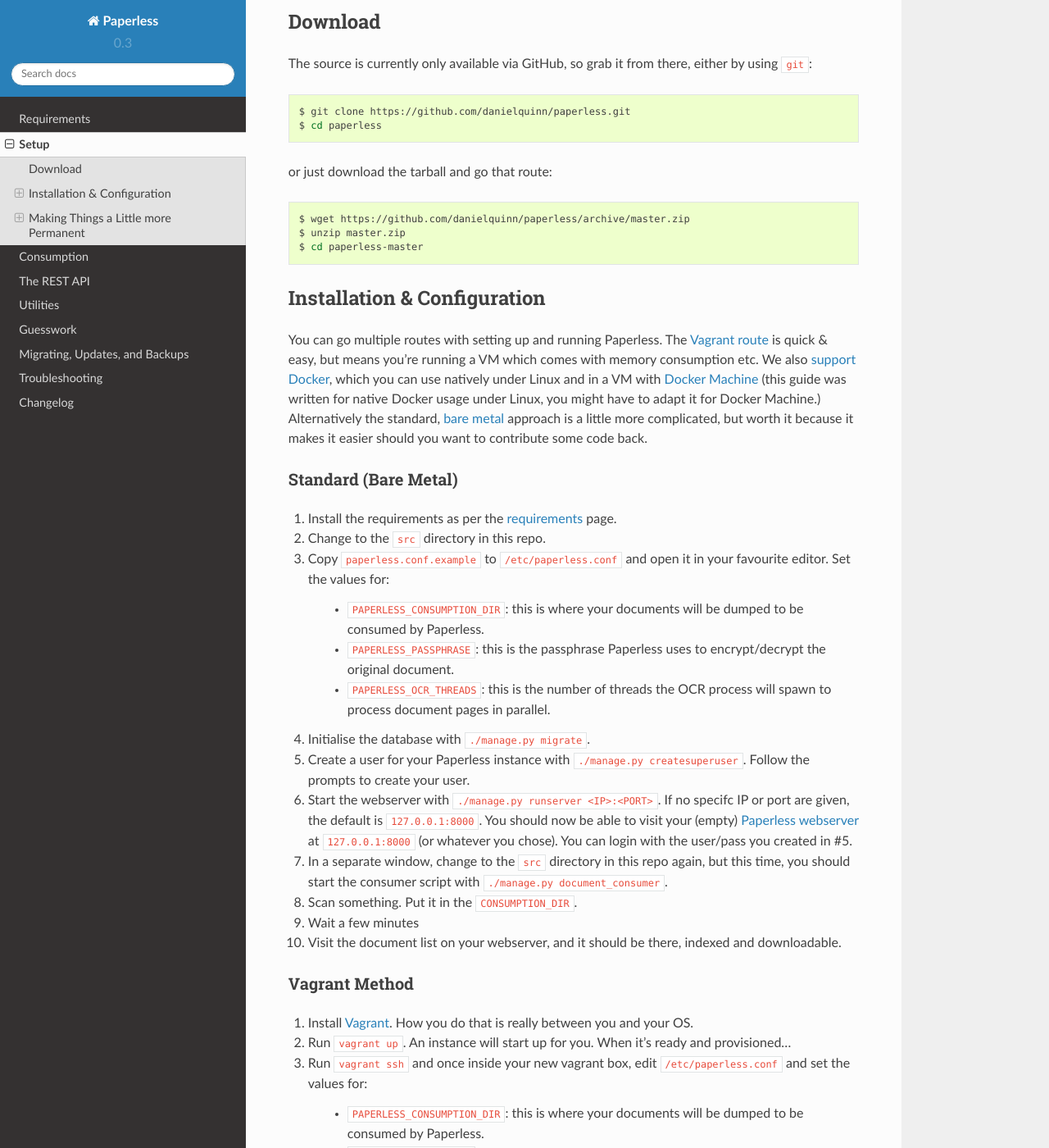
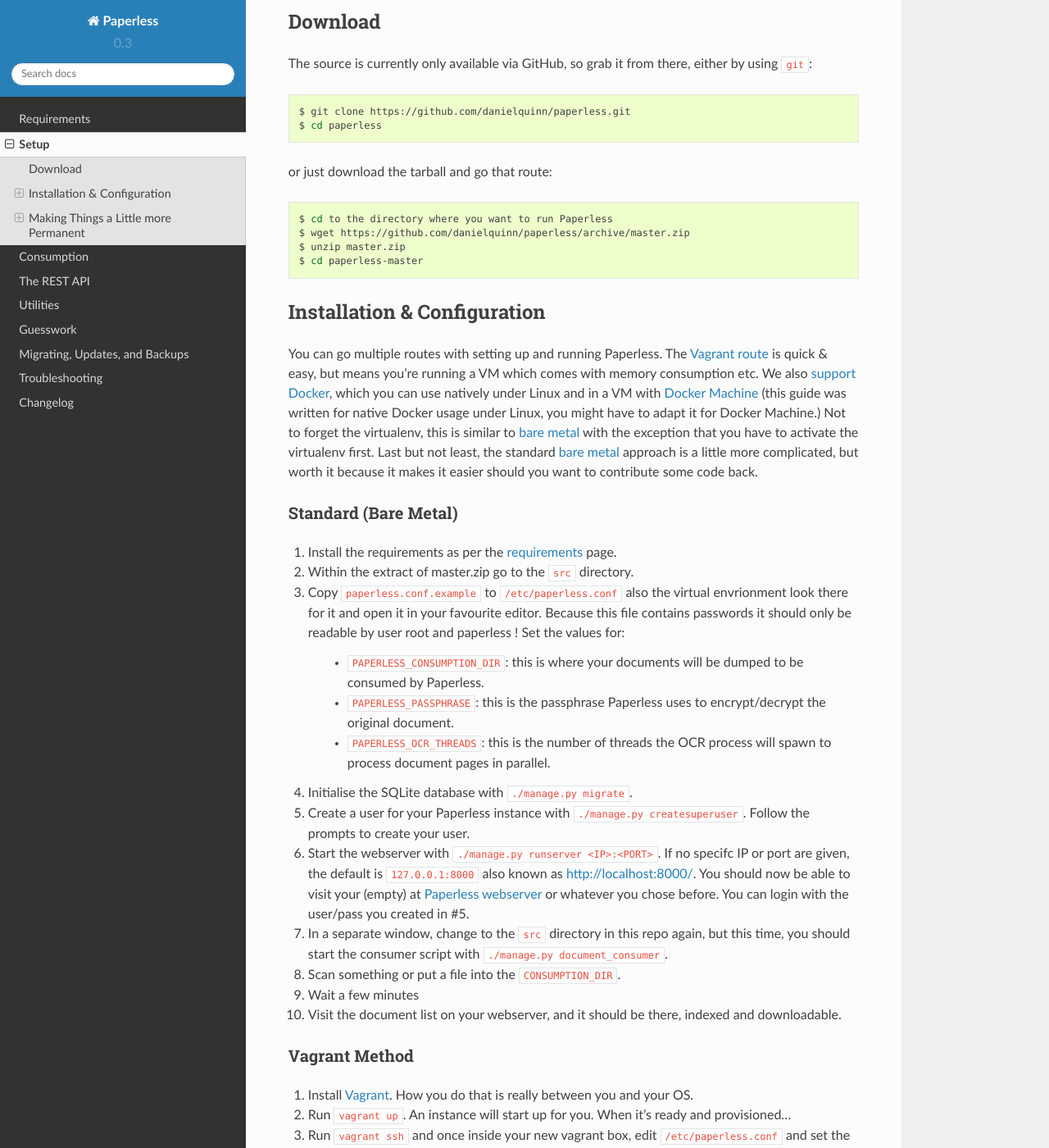
Before and after one commit to repoRangee/Large-scale, a Sphinx documentation site: the page built from docs/setup.rst, in a window 1280 px wide and 1400 px high, scrolled down 246 px. Shown: the whole window at 82% size. Built offline with Sphinx 7.4.7 and the Read the Docs theme 2.0.0, drawn with Linux system fonts in a browser that asks for light colours; formulas are drawn with MathJax 3; some of the changed text lies outside the part shown.

Commit message:
minor changes on documentation files

```diff
--- a/docs/setup.rst
+++ b/docs/setup.rst
@@ -28,6 +27,7 @@ or just download the tarball and go that route:
 
 .. code:: bash
 
+    $ cd to the directory where you want to run Paperless
     $ wget https://github.com/danielquinn/paperless/archive/master.zip
     $ unzip master.zip
     $ cd paperless-master
@@ -43,7 +43,9 @@ route`_ is quick & easy, but means you're running a VM which comes with memory
 consumption etc. We also `support Docker`_, which you can use natively under
 Linux and in a VM with `Docker Machine`_ (this guide was written for native
 Docker usage under Linux, you might have to adapt it for Docker Machine.)
-Alternatively the standard, `bare metal`_ approach is a little more
+Not to forget the virtualenv, this is similar to `bare metal`_ with the exception
+that you have to activate the virtualenv first.
+Last but not least, the standard `bare metal`_ approach is a little more
 complicated, but worth it because it makes it easier should you want to
 contribute some code back.
 
@@ -59,9 +61,11 @@ Standard (Bare Metal)
 .....................
 
 1. Install the requirements as per the :ref:`requirements <requirements>` page.
-2. Change to the ``src`` directory in this repo.
-3. Copy ``paperless.conf.example`` to ``/etc/paperless.conf`` and open it in
-   your favourite editor.  Set the values for:
+2. Within the extract of master.zip go to the ``src`` directory.
+3. Copy ``paperless.conf.example`` to ``/etc/paperless.conf`` also the virtual
+   envrionment look there for it and open it in your favourite editor.
+   Because this file contains passwords it should only be readable by user root
+   and paperless !  Set the values for:
 
     * ``PAPERLESS_CONSUMPTION_DIR``: this is where your documents will be
       dumped to be consumed by Paperless.
@@ -70,18 +74,18 @@ Standard (Bare Metal)
     * ``PAPERLESS_OCR_THREADS``: this is the number of threads the OCR process
       will spawn to process document pages in parallel.
 
-4. Initialise the database with ``./manage.py migrate``.
+4. Initialise the SQLite database with ``./manage.py migrate``.
 5. Create a user for your Paperless instance with
    ``./manage.py createsuperuser``. Follow the prompts to create your user.
 6. Start the webserver with ``./manage.py runserver <IP>:<PORT>``.
-   If no specifc IP or port are given, the default is ``127.0.0.1:8000``.
-   You should now be able to visit your (empty) `Paperless webserver`_ at
-   ``127.0.0.1:8000`` (or whatever you chose).  You can login with the
-   user/pass you created in #5.
+   If no specifc IP or port are given, the default is ``127.0.0.1:8000``
+   also known as http://localhost:8000/.
+   You should now be able to visit your (empty) at `Paperless webserver`_ or
+   whatever you chose before.  You can login with the user/pass you created in #5.
 7. In a separate window, change to the ``src`` directory in this repo again,
    but this time, you should start the consumer script with
    ``./manage.py document_consumer``.
-8. Scan something.  Put it in the ``CONSUMPTION_DIR``.
+8. Scan something or put a file into the  ``CONSUMPTION_DIR``.
 9. Wait a few minutes
 10. Visit the document list on your webserver, and it should be there, indexed
     and downloadable.
@@ -299,10 +303,11 @@ Standard (Bare Metal, Systemd)
 
 If you're running on a bare metal system that's using Systemd, you can use the
 service unit files in the ``scripts`` directory to set this up.  You'll need to
-create a user called ``paperless`` and setup Paperless to be in a place that
-this new user can read and write to. Be sure to edit the service scripts to point
-to the proper location of your paperless install, referencing the appropriate Python
-binary. For example: ``ExecStart=/path/to/python3 /path/to/paperless/src/manage.py document_consumer``.
+create a user called ``paperless`` (without login (if not already done so #5)) and
+setup Paperless to be in a place that this new user can read and write to. Be sure
+to edit the service  scripts to point to the proper location of your paperless install,
+referencing the appropriate Python binary. For example:
+``ExecStart=/path/to/python3 /path/to/paperless/src/manage.py document_consumer``.
 If you don't want to make a new user, you can change the ``Group`` and ``User`` variables
 accordingly.
 
@@ -344,7 +349,7 @@ after restarting your system:
   If you are using a network interface other than ``eth0``, you will have to
   change ``IFACE=eth0``. For example, if you are connected via WiFi, you will
   likely need to replace ``eth0`` above with ``wlan0``. To see all interfaces,
-  run ``ifconfig``.
+  run ``ifconfig -a``.
 
   Save the file.
 
```
Also changed, not shown: other parts of docs/setup.rst (+2 -3 lines), docs/index.rst (+10 -5 lines), docs/requirements.rst (+9 -9 lines).
